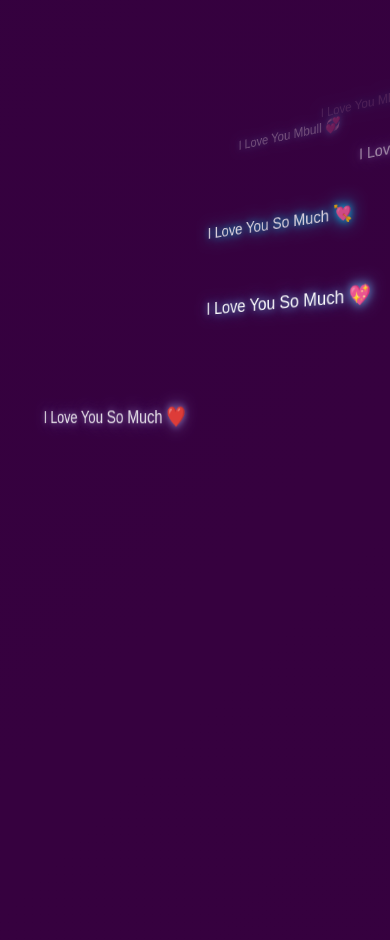
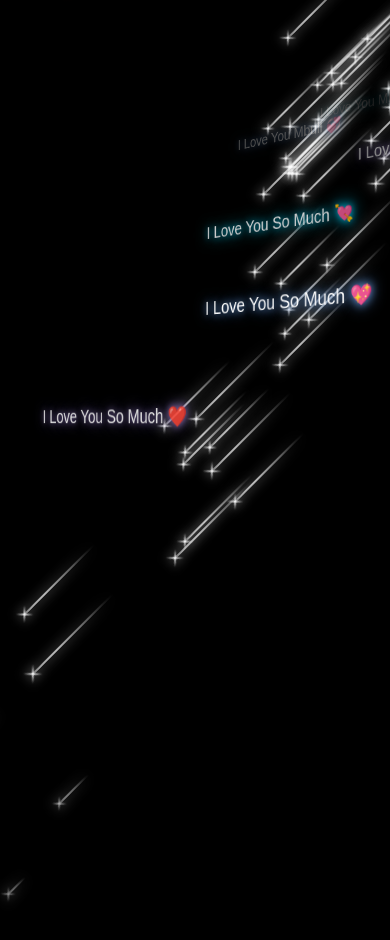
Before and after one commit to Ababilll/Projek, a plain HTML site: page index.html in a window 390 px wide. Shown: the top 940 px of the page. Drawn offline with Linux system fonts and the light colour scheme.

Commit message:
BG & BGM
Ganti Bg
Tambah BGM

```diff
--- a/index.html
+++ b/index.html
@@ -1,9 +1,9 @@
 <!DOCTYPE html>
 <html lang="en">
 <head>
-  <meta charset="UTF-8" />
-  <meta name="viewport" content="width=device-width, initial-scale=1.0, maximum-scale=1.0, user-scalable=no" />
-  <title>I Love You Mbull 💖</title>
+  <meta charset="UTF-8">
+  <meta name="viewport" content="width=device-width, initial-scale=1.0">
+  <title>I Love You Mbull ❤️</title>
   <style>
     html, body {
       margin: 0;
@@ -15,14 +15,87 @@
       overflow: scroll;
       font-family: 'Arial', sans-serif;
       touch-action: pan-x pan-y;
-      background: linear-gradient(135deg, #1f0036, #36013f, #2e003e);
-      background-size: 400% 400%;
-      animation: bgAnim 20s ease infinite;
+      background: #000;
     }
 
-    @keyframes bgAnim {
-      0%, 100% { background-position: 0% 50%; }
-      50% { background-position: 100% 50%; }
+    .stars {
+      position: fixed;
+      top: 0;
+      left: 0;
+      width: 100vw;
+      height: 100vh;
+      pointer-events: none;
+      background: transparent;
+      z-index: 1;
+    }
+
+    .star {
+      --star-color: white;
+      --star-tail-length: 6em;
+      --star-tail-height: 2px;
+      --star-width: calc(var(--star-tail-length) / 6);
+      --fall-duration: 9s;
+      --tail-fade-duration: var(--fall-duration);
+
+      position: absolute;
+      top: var(--top-offset);
+      left: var(--left-offset);
+      width: var(--star-tail-length);
+      height: var(--star-tail-height);
+      color: var(--star-color);
+      background: linear-gradient(45deg, currentColor, transparent);
+      border-radius: 50%;
+      filter: drop-shadow(0 0 6px currentColor);
+      transform: rotate(-45deg);
+      animation: shooting-fall var(--fall-duration) var(--fall-delay) linear infinite, tail-fade var(--tail-fade-duration) var(--fall-delay) ease-out infinite;
+    }
+
+    .star::before,
+    .star::after {
+      position: absolute;
+      content: '';
+      top: 0;
+      left: calc(var(--star-width) / -2);
+      width: var(--star-width);
+      height: 100%;
+      background: linear-gradient(45deg, transparent, currentColor, transparent);
+      border-radius: inherit;
+      animation: blink 2s linear infinite;
+    }
+
+    .star::before {
+      transform: rotate(45deg);
+    }
+
+    .star::after {
+      transform: rotate(-45deg);
+    }
+
+    @keyframes shooting-fall {
+  to {
+    transform: translate3d(-150vw, 150vh, 0) rotate(-45deg); /* arahkan ke kiri bawah */
+  }
+}
+
+    @keyframes tail-fade {
+      0%, 50% {
+        width: var(--star-tail-length);
+        opacity: 1;
+      }
+      70%, 80% {
+        width: 0;
+        opacity: 0.4;
+      }
+      100% {
+        width: 0;
+        opacity: 0;
+      }
+    }
+
+    @keyframes blink {
+      50% {
+        opacity: 0.6;
+      }
     }
 
     .scroll-wrapper {
@@ -33,6 +106,7 @@
       top: 0;
       left: 0;
       overflow: hidden;
+      z-index: 2;
     }
 
     .scene {
@@ -95,70 +169,69 @@
       }
     }
 
-    .neon-text:nth-child(1)  { left: 20%; --z: 0px;    animation-delay: 0s; }
-    .neon-text:nth-child(2)  { left: 60%; --z: -100px; animation-delay: 1s; }
-    .neon-text:nth-child(3)  { left: 40%; --z: -200px; animation-delay: 2s; }
-    .neon-text:nth-child(4)  { left: 80%; --z: -300px; animation-delay: 3s; }
-    .neon-text:nth-child(5)  { left: 10%; --z: -400px; animation-delay: 4s; }
-    .neon-text:nth-child(6)  { left: 30%; --z: -500px; animation-delay: 5s; }
-    .neon-text:nth-child(7)  { left: 70%; --z: -600px; animation-delay: 6s; }
-    .neon-text:nth-child(8)  { left: 50%; --z: -700px; animation-delay: 7s; }
-    .neon-text:nth-child(9)  { left: 25%; --z: -800px; animation-delay: 8s; }
-    .neon-text:nth-child(10) { left: 90%; --z: -900px; animation-delay: 9s; }
-
-    .falling-photo:nth-child(11) { left: 15%; --z: -1000px; animation-delay: 2s; }
-    .falling-photo:nth-child(12) { left: 35%; --z: -1100px; animation-delay: 3s; }
-    .falling-photo:nth-child(13) { left: 55%; --z: -1200px; animation-delay: 4s; }
-    .falling-photo:nth-child(14) { left: 75%; --z: -1300px; animation-delay: 5s; }
-    .falling-photo:nth-child(15) { left: 85%; --z: -1400px; animation-delay: 6s; }
-
-    @media (max-width: 600px) {
-      .neon-text {
-        font-size: 1.2rem;
-      }
-    }
-
     audio {
       display: none;
     }
   </style>
 </head>
 <body>
+  <div class="stars"></div>
 
   <div class="scroll-wrapper">
     <div class="scene" id="scene">
-      <div class="neon-text" style="--z: 0px;">I Love You So Much ❤️</div>
-      <div class="neon-text" style="--z: -100px;">I Love You So Much 💖</div>
-      <div class="neon-text" style="--z: -200px;">I Love You So Much 💘</div>
-      <div class="neon-text" style="--z: -300px;">I Love You So Much 💕</div>
-      <div class="neon-text" style="--z: -400px;">I Love You Mbull 💞</div>
-      <div class="neon-text" style="--z: -500px;">I Love You Mbull 💓</div>
-      <div class="neon-text" style="--z: -600px;">I Love You Mbull 💗</div>
-      <div class="neon-text" style="--z: -700px;">Happy BirthDay 🎂</div>
-      <div class="neon-text" style="--z: -800px;">Happy BirthDay 🎉</div>
-      <div class="neon-text" style="--z: -900px;">Happy BirthDay 🥳</div>
+      <div class="neon-text" style="--z: 0px; left: 20%; animation-delay: 0s;">I Love You So Much ❤️</div>
+      <div class="neon-text" style="--z: -100px; left: 60%; animation-delay: 1s;">I Love You So Much 💖</div>
+      <div class="neon-text" style="--z: -200px; left: 40%; animation-delay: 2s;">I Love You So Much 💘</div>
+      <div class="neon-text" style="--z: -300px; left: 80%; animation-delay: 3s;">I Love You So Much 💕</div>
+      <div class="neon-text" style="--z: -400px; left: 10%; animation-delay: 4s;">I Love You Mbull 💞</div>
+      <div class="neon-text" style="--z: -500px; left: 30%; animation-delay: 5s;">I Love You Mbull 💓</div>
+      <div class="neon-text" style="--z: -600px; left: 70%; animation-delay: 6s;">I Love You Mbull 💗</div>
+      <div class="neon-text" style="--z: -700px; left: 50%; animation-delay: 7s;">Happy BirthDay 🎂</div>
+      <div class="neon-text" style="--z: -800px; left: 25%; animation-delay: 8s;">Happy BirthDay 🎉</div>
+      <div class="neon-text" style="--z: -900px; left: 90%; animation-delay: 9s;">Happy BirthDay 🥳</div>
     </div>
   </div>
 
-  <audio autoplay loop muted>
-    <source src="romantic.mp3" type="audio/mp3">
+  <audio id="bgm" preload="auto" loop>
+    <source src="yung kai - blue (Lyrics) - Creative Chaos.mp3" type="audio/mp3">
+    Your browser does not support the audio element.
   </audio>
 
   <script>
+   const starsContainer = document.querySelector('.stars');
+    const starCount = 50;
+
+    for (let i = 0; i < starCount; i++) {
+      const star = document.createElement('div');
+      star.classList.add('star');
+
+      const tailLength = (Math.floor(Math.random() * 250) + 500) / 100;
+      const topOffset = Math.floor(Math.random() * 20); // sekitar 0–20vh
+const leftOffset = Math.floor(Math.random() * 30) + 70; // dari 70vw ke kanan
+      const fallDuration = (Math.floor(Math.random() * 6000) + 6000) / 1000;
+      const fallDelay = (Math.floor(Math.random() * 10000)) / 1000;
+
+      star.style.setProperty('--star-tail-length', `${tailLength}em`);
+      star.style.setProperty('--top-offset', `${topOffset}vh`);
+      star.style.setProperty('--left-offset', `${leftOffset}vw`);
+      star.style.setProperty('--fall-duration', `${fallDuration}s`);
+      star.style.setProperty('--fall-delay', `${fallDelay}s`);
+
+      starsContainer.appendChild(star);
+    }
+
     const scene = document.getElementById('scene');
-   // Tambahkan 5 foto jatuh secara acak
     const fotoList = [
-      { src: "mbud (1).jpeg", left: 10 },
+      { src: "mbud (1).jpeg", left: 5 },
       { src: "mbud (2).jpeg", left: 25 },
-      { src: "mbud (3).jpeg", left: 40 },
-      { src: "mbud (4).jpeg", left: 60 },
-      { src: "mbud (5).jpeg", left: 75 },
+      { src: "mbud (3).jpeg", left: 50 },
+      { src: "mbud (4).jpeg", left: 75 },
+      { src: "mbud (5).jpeg", left: 90 },
     ];
 
     fotoList.forEach((item, index) => {
       const div = document.createElement("div");
       div.classList.add("falling-photo");
-
       div.style.left = `${item.left}%`;
       div.style.setProperty('--z', `${-1000 - index * 100}px`);
       div.style.animationDelay = `${Math.random() * 5}s`;
@@ -177,15 +250,10 @@
       const centerX = (document.body.scrollWidth - window.innerWidth) / 2;
       const centerY = (document.body.scrollHeight - window.innerHeight) / 2;
 
-    window.scrollTo({
-      left: centerX,
-      top: centerY,
-      behavior: 'auto'
-    });
+      window.scrollTo({ left: centerX, top: centerY, behavior: 'auto' });
     }
 
     window.onload = () => {
-    // scroll ke tengah setelah semua elemen siap
       setTimeout(scrollToCenter, 100);
     };
 
@@ -208,7 +276,24 @@
         scene.style.transform = `rotateX(0deg) rotateY(0deg)`;
       }
     });
+
+//AUDIO
+    const audio = document.getElementById('bgm');
+
+// Fungsi main untuk mencoba play audio saat ada interaksi
+function tryPlayAudio() {
+  audio.play().then(() => {
+    console.log("Audio playing ✅");
+  }).catch(error => {
+    console.log("Audio autoplay blocked ❌", error);
+  });
+}
+
+// Jalankan saat user klik atau scroll
+window.addEventListener('click', tryPlayAudio, { once: true });
+window.addEventListener('scroll', tryPlayAudio, { once: true });
+
+
   </script>
-
 </body>
 </html>
```
Also changed, not shown: 1 other file. Lines whose indentation alone changed are shown as unchanged.
